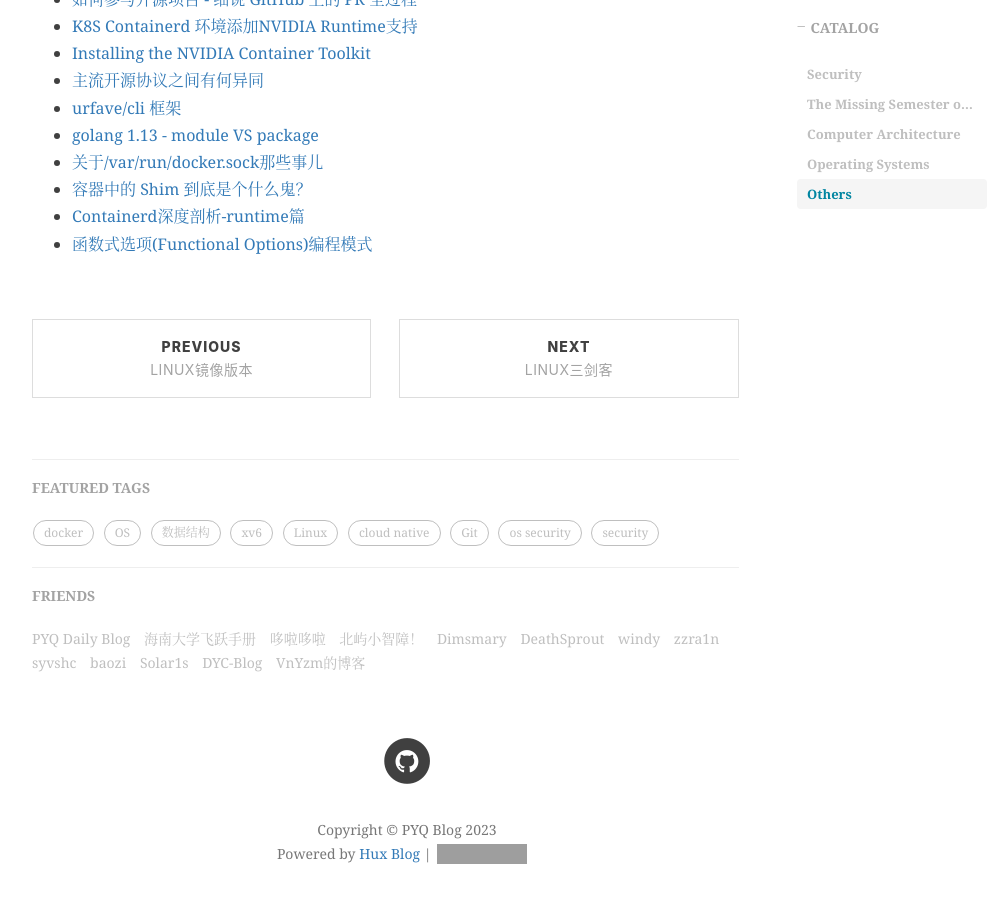
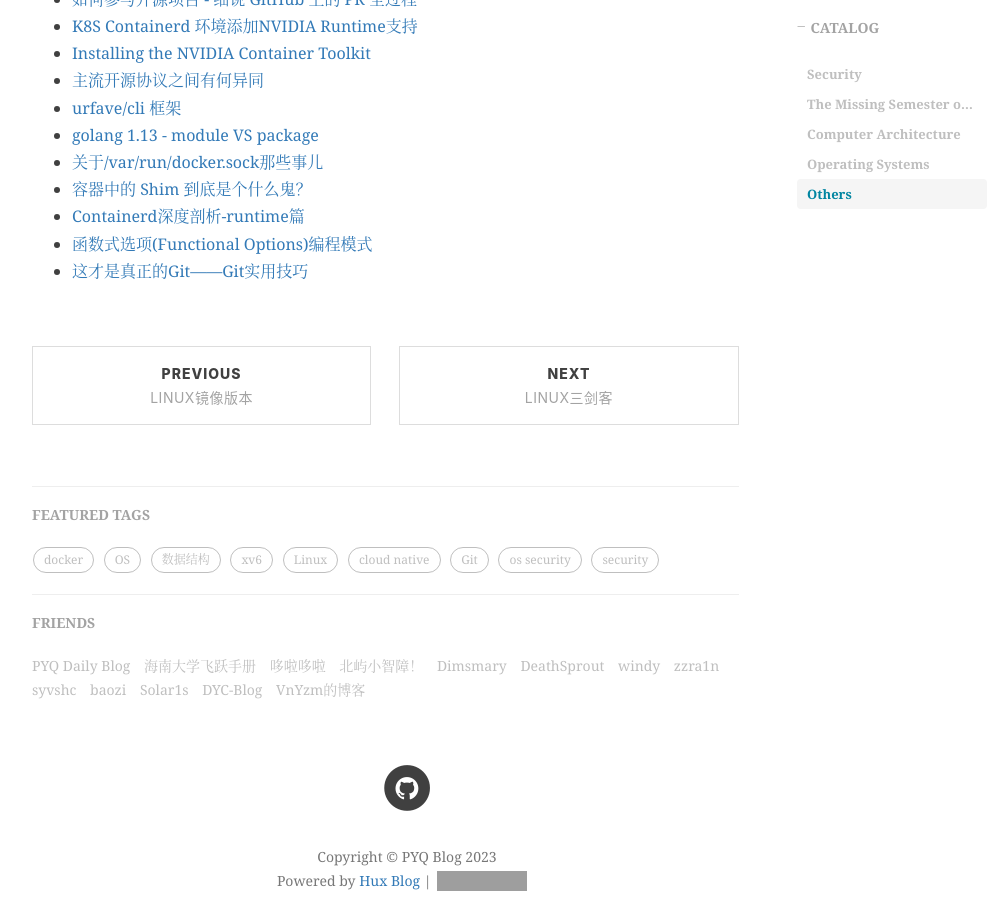
Before and after one commit to peng-yq/peng-yq.github.io, a Jekyll site: the page built from _posts/2022-10-04-good-blog-collection.md, in a window 1280 px wide and 900 px high, scrolled down 2362 px. Shown: the whole window, without its empty margins (233-1236 px from the left). Built offline with Jekyll 4.4.1, drawn with Linux system fonts in a browser that asks for light colours; nearby versions of some CDN libraries; formulas are drawn with MathJax 3; comment, search, counter and statistics services are not loaded; grey boxes are pictures that could not be loaded.

Commit message:
docs: update 2022-10-04-good-blog-collection.md

```diff
--- a/_posts/2022-10-04-good-blog-collection.md
+++ b/_posts/2022-10-04-good-blog-collection.md
@@ -69,3 +69,4 @@
 - [容器中的 Shim 到底是个什么鬼？](https://cloud.tencent.com/developer/article/1948155)
 - [Containerd深度剖析-runtime篇](https://cloud.tencent.com/developer/article/2154031)
 - [函数式选项(Functional Options)编程模式](https://zhuanlan.zhihu.com/p/436468481)
+- [这才是真正的Git——Git实用技巧](https://zhuanlan.zhihu.com/p/192961725)
```
